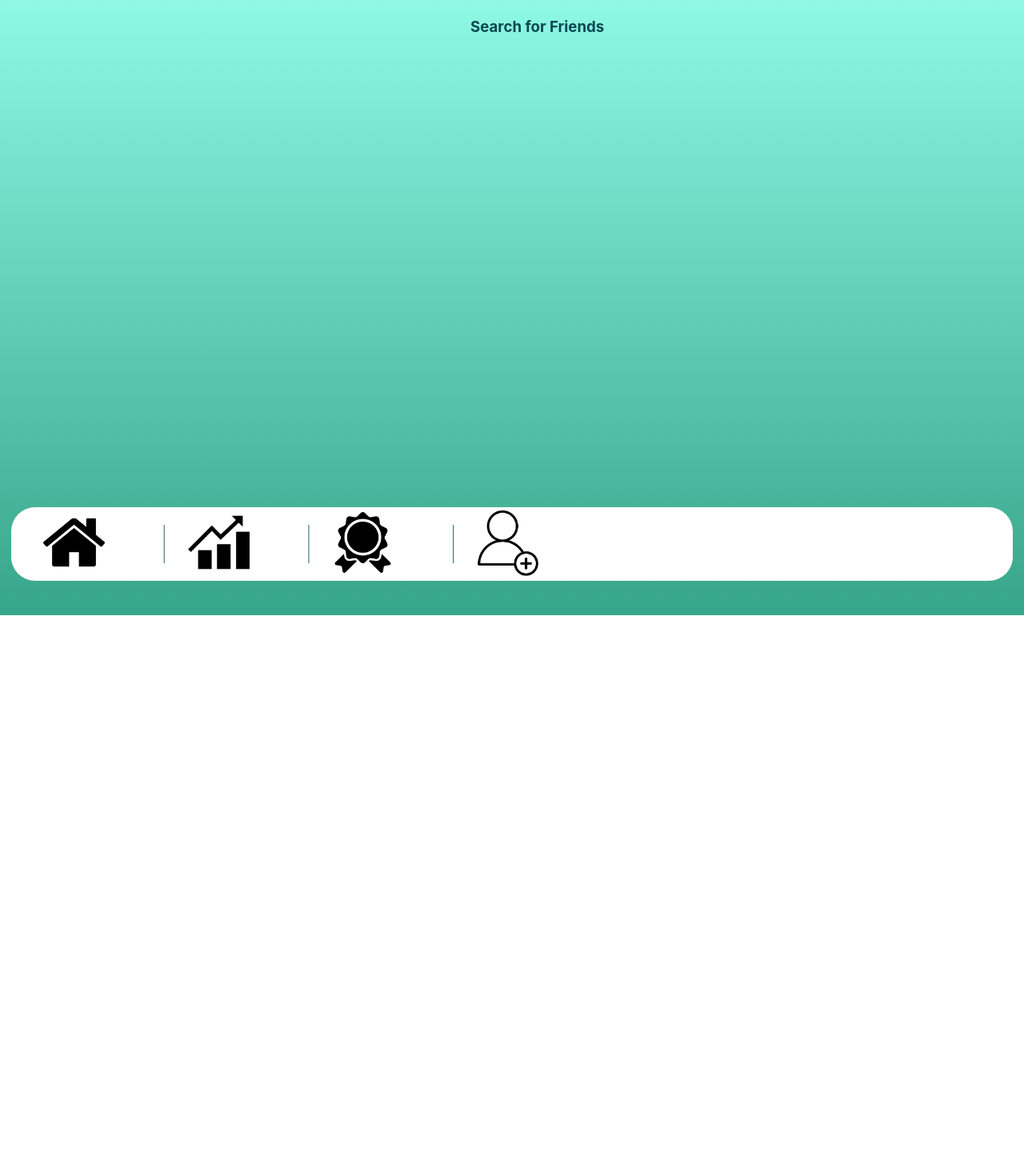
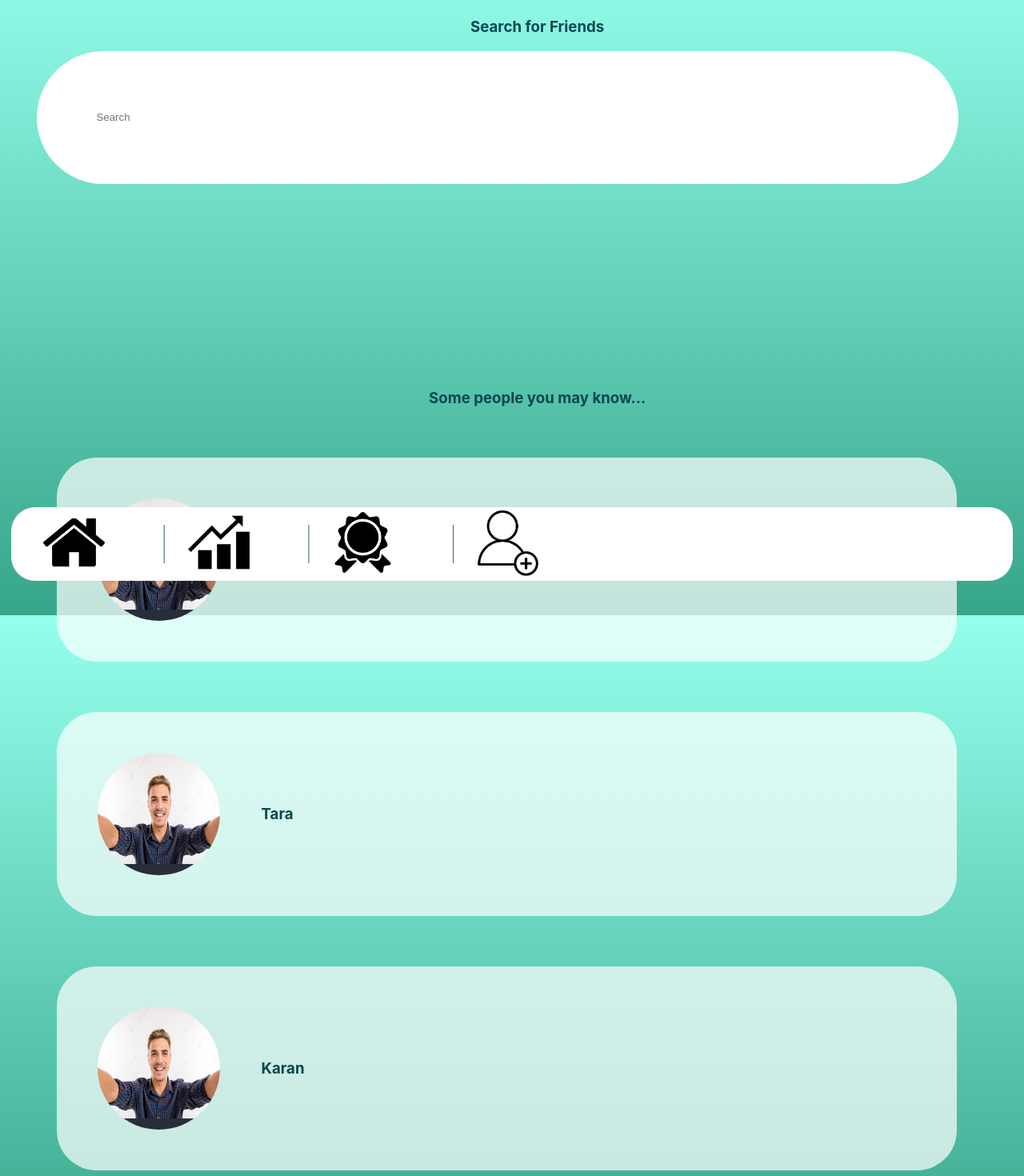
Before and after one commit to zayan-sheikh/equihealth, a React (Create React App) app in the folder frontend_real/: page /addfriends in a window 1280 px wide. Shown: the part 60-1530 px from the top of the page at 80% size. Before the commit the page ends 829 px from the top, so only its background shows below. Built offline with nearby package versions, Linux system fonts and the light colour scheme.

Commit message:
finished add friends

```diff
--- /dev/null
+++ b/frontend_real/src/assets/FakeSearchBar.css
@@ -0,0 +1,21 @@
+.search-bar {
+    display: flex;
+    border: none;
+    align-items: center;
+    border-radius: 30vw;
+    padding: 5vw;
+    margin-bottom: 10px;
+    height: 3vw;
+    width: 80vw;
+    margin-left: 3vw;
+    margin-bottom: 20vw;
+    background-color: white;
+  }
+
+input {
+    flex:1;
+    border:none;
+    outline:none;
+    background:transparent;
+    padding:10px;
+}
--- /dev/null
+++ b/frontend_real/src/assets/FakeSearchBar.js
@@ -0,0 +1,12 @@
+import React from 'react';
+import './FakeSearchBar.css';
+
+const FakeSearchBar = () => {
+  return (
+    <div className="search-bar">
+      <input type="text" placeholder="Search" />
+    </div>
+  );
+};
+
+export default FakeSearchBar;
--- a/frontend_real/src/pages/AddFriends.css
+++ b/frontend_real/src/pages/AddFriends.css
@@ -1,6 +1,13 @@
 .friendbox {
-    margin: 0 auto;
-    display: flex;
+    align-items: center;
     flex-direction: row;
     background-color: white;
 }
+
+
+.container {
+    display: flex;
+    flex-direction: column;
+    justify-content: center;
+
+}
--- a/frontend_real/src/pages/AddFriends.js
+++ b/frontend_real/src/pages/AddFriends.js
@@ -1,4 +1,8 @@
 import React from 'react'
+import FakeSearchBar from '../assets/FakeSearchBar'
+import dummypfp from '../assets/dummypfp.jpeg'
+import dummypfp2 from '../assets/dummypfp2.jpeg'
+import './Leaderboard.css';
 
 export default function AddFriends() {
   return (
@@ -8,6 +12,31 @@ export default function AddFriends() {
       </div>
       <div class ='friendbox'>
         <p>Search for Friends</p>
+        <FakeSearchBar />
+      </div>
+
+      <div>
+      <p>Some people you may know...</p>
+      <div class ='leaderboard-item' style={{ display: 'flex', alignItems: 'center'}}>
+                <img src={dummypfp2} alt="Chloe's Profile Picture" style={{ width: '12vw', height: '12vw',  borderRadius: '100px'}}></img>
+          <p>Sandra </p>
+
+      </div>
+      <div class ='leaderboard-item' style={{ display: 'flex', alignItems: 'center'}}>
+                <img src={dummypfp2} alt="Chloe's Profile Picture" style={{ width: '12vw', height: '12vw',  borderRadius: '100px'}}></img>
+          <p>Tara </p>
+
+      </div>
+      <div class ='leaderboard-item' style={{ display: 'flex', alignItems: 'center'}}>
+                <img src={dummypfp2} alt="Chloe's Profile Picture" style={{ width: '12vw', height: '12vw',  borderRadius: '100px'}}></img>
+          <p>Karan</p>
+
+      </div>
+      <div class ='leaderboard-item' style={{ display: 'flex', alignItems: 'center'}}>
+                <img src={dummypfp2} alt="Chloe's Profile Picture" style={{ width: '12vw', height: '12vw',  borderRadius: '100px'}}></img>
+          <p>Tanya</p>
+
+      </div>
       </div>
     </div>
   )
```
